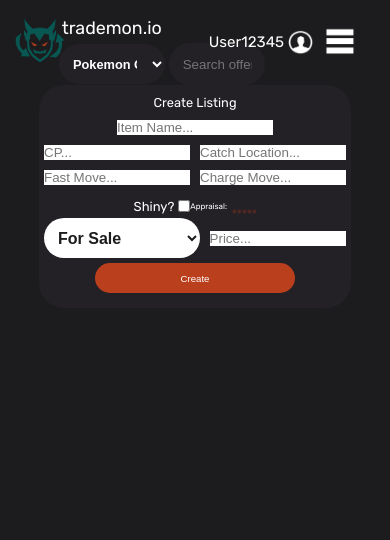
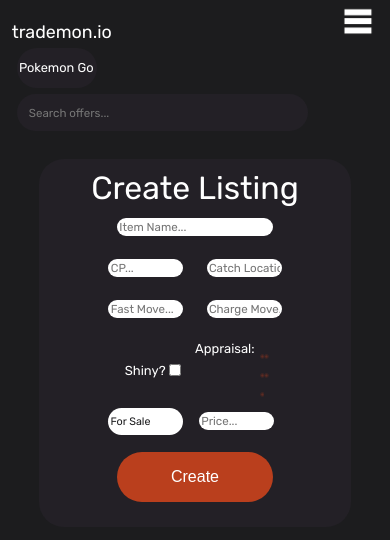
Before and after one commit to gsjuradog/trademon, a React (Create React App) app in the folder client/trademon/: page /create-listing in a window 390 px wide. Shown: the top 540 px of the page. Built offline with nearby package versions, Linux system fonts and the light colour scheme.

Commit message:
feat: cSS Refactor

```diff
--- a/client/trademon/public/index.html
+++ b/client/trademon/public/index.html
@@ -7,6 +7,7 @@
     <meta name="theme-color" content="#000000" />
     <meta name="description" content="Web site created using create-react-app" />
     <link rel="apple-touch-icon" href="%PUBLIC_URL%/logo192.png" />
+    <link rel="stylesheet" href="https://cdnjs.cloudflare.com/ajax/libs/font-awesome/5.15.1/css/all.min.css" integrity="sha512-+4zCK9k+qNFUR5X+cKL9EIR+ZOhtIloNl9GIKS57V1MyNsYpYcUrUeQc9vNfzsWfV28IaLL3i96P9sdNyeRssA==" crossorigin="anonymous" />
     <!--
       manifest.json provides metadata used when your web app is installed on a
       user's mobile device or desktop. See https://developers.google.com/web/fundamentals/web-app-manifest/
--- a/client/trademon/src/App.scss
+++ b/client/trademon/src/App.scss
@@ -47,13 +47,14 @@
   color: $colorText;
   border-radius: 25px;
   height: 2.5em;
-  font-size: 1em;
-  font-weight: 600;
+  font-family: 'Rubik', sans-serif;
+  font-size: calc(10px + 0.2vw);
+  font-weight: 200;
   outline: none;
   border: none;
-  padding: 10px;
-  padding-right: 12px;
+  padding-left: 0.5vw;
   -moz-appearance: none;
+  -webkit-appearance: none;
 }
 
 select:hover {
@@ -64,9 +65,17 @@
   background-color: $colorGreyPop;
   border-style: none;
   color: $colorText;
-  border-radius: 25;
+  border-radius: 15px;
+  padding: 0.5vw;
+  padding-left: 0.6vw;
+  font-family: 'Rubik', sans-serif;
+  font-size: calc(10px + 0.4vw);
 }
 
 input:hover {
   cursor: pointer;
 }
+
+input:focus {
+  outline: none;
+}
--- a/client/trademon/src/components/formComponents/createListingForm.tsx
+++ b/client/trademon/src/components/formComponents/createListingForm.tsx
@@ -107,14 +107,18 @@
             <input name="chargeMove" type="text" className="form-input" placeholder="Charge Move..."></input>
           </div>
           <div className="form-appraisal-box">
+            <div className="special-attrib-box">
               <div className="small-text">
                 Shiny?
               </div>
               <input name="shiny" type="checkbox" className="shiny-checkbox"/>
-            <div className="half-em-font">Appraisal: </div>
+            </div>
+            <div className="special-attrib-box">
+              <div className="form-appraisal-font">Appraisal: </div>
               <UserRatingComponent
                 ratingHandler={ratingHandler}
               />
+            </div>
           </div>
           <div className="horiz-input-box">
             <select id="listingType" className="trade-dropdown">
--- a/client/trademon/src/styling/forms.scss
+++ b/client/trademon/src/styling/forms.scss
@@ -16,7 +16,7 @@
 }
 
 .form-title {
-  font-size: 0.8em;
+  font-size: 2em;
   width: 100%;
   text-align: center;
   margin-top: 10px;
@@ -25,49 +25,61 @@
 .form-input {
   background-color: $colorText;
   color: $colorGreyBg;
-  margin-top: 10px;
-  margin-right: 5px;
-  margin-left: 5px;
+  margin: 1em;
   min-width: 75px;
   width: 50%;
-  max-width: 400px;
 }
 
 .horiz-input-box {
   display: flex;
   justify-content: center;
-  align-items: center;
-  width: 100%;
-  max-width: 325px;
+  align-items: baseline;
+  width: 53%;
 }
 
 .form-appraisal-box {
   display: flex;
-  max-width: 200px;
+  width: 50%;
   align-items: center;
+  justify-content: space-evenly;
   margin-top: 10px;
 }
 
-.half-em-font {
-  font-size: 0.5em;
+.special-attrib-box {
+  display: flex;
+  width: 50%;
+  justify-content: center;
+}
+
+.shiny-checkbox {
+  width: 1vw;
+  height: 1vw;
+  margin-right: 1.5vw;
+  margin-top: 0.2vh;
+}
+
+.form-appraisal-font {
+  font-size: calc(12px + 0.25vw);
   margin-right: 5px;
+  margin-top: 0.2vh;
 }
 
 .trade-dropdown {
   background-color: $colorText;
   color: $colorGreyBg;
-  margin-bottom: -10px;
-  width: 56%;
-  margin-right: 5px;
-  margin-left: 5px;
+  width: 50%;
+  margin-bottom: 1vh;
+  margin-right: 1vw;
+  margin-left: 1vw;
   min-width: 75px;
 }
 
 .submit__btn {
   background-color: $colorSecondary;
-  font-size: 0.6em;
-  width: 200px;
-  margin: 15px 0px;
+  font-size: 1em;
+  width: 50%;
+  margin: 1vh 1vw;
+  margin-bottom: 3vh;
 }
 
 .submit__btn:hover {
--- a/client/trademon/src/styling/modal.scss
+++ b/client/trademon/src/styling/modal.scss
@@ -50,3 +50,19 @@
   margin-right: 15px;
   transition: 150ms;
 }
+
+@media screen and (max-width: 1200px) {
+  .hamburger-nav {
+    width: 40%;
+  }
+}
+
+@media screen and (max-width: 500px) {
+  .hamburger-nav {
+    width: 60%;
+    .img-exit {
+      margin-top: 1em;
+      margin-right: 3em;
+    }
+  }
+}
--- a/client/trademon/src/styling/navs.scss
+++ b/client/trademon/src/styling/navs.scss
@@ -3,7 +3,9 @@
 .nav-container {
   display: flex;
   align-items: center;
-  max-height: 15vh
+  position: relative;
+  max-height: 15vh;
+  margin-bottom: 2em;
 }
 .logo-img-link {
   width: 6vw;
@@ -43,7 +45,7 @@
   .select-dropdown {
     height: 40px;
     margin-left: 0.7em;
-    font-size: .8em;
+    font-size: 0.8em;
     min-width: 80px;
     margin-right: 4px;
   }
@@ -77,7 +79,7 @@
 }
 
 .prof-overlay-text {
-  font-size: calc(12px + .8vw);
+  font-size: calc(12px + 0.8vw);
   color: $colorText;
   margin-right: 4px;
 }
@@ -101,3 +103,39 @@
   margin-right: 12px;
   margin-bottom: 25px;
 }
+
+@media screen and (max-width: 1024px) {
+  .nav-container {
+    .logo-img-link {
+      display: none;
+    }
+  }
+}
+
+@media screen and (max-width: 900px) {
+  .nav-container {
+    .my-profile-overlay-link {
+      display: none;
+    }
+    .platform-text {
+      margin-top: 0.5em;
+    }
+    .filters-box {
+      flex-direction: column;
+      align-items: flex-start;
+      margin-left: 0.5em;
+      .select-dropdown {
+        margin-bottom: 0.5em;
+      }
+      .search-field {
+        margin-left: 0.8em;
+        width: 100%;
+      }
+    }
+    .hamburger-img {
+      position: absolute;
+      top: 0.5em;
+      right: 0.1em;
+    }
+  }
+}
```
Lines whose indentation alone changed are shown as unchanged.
